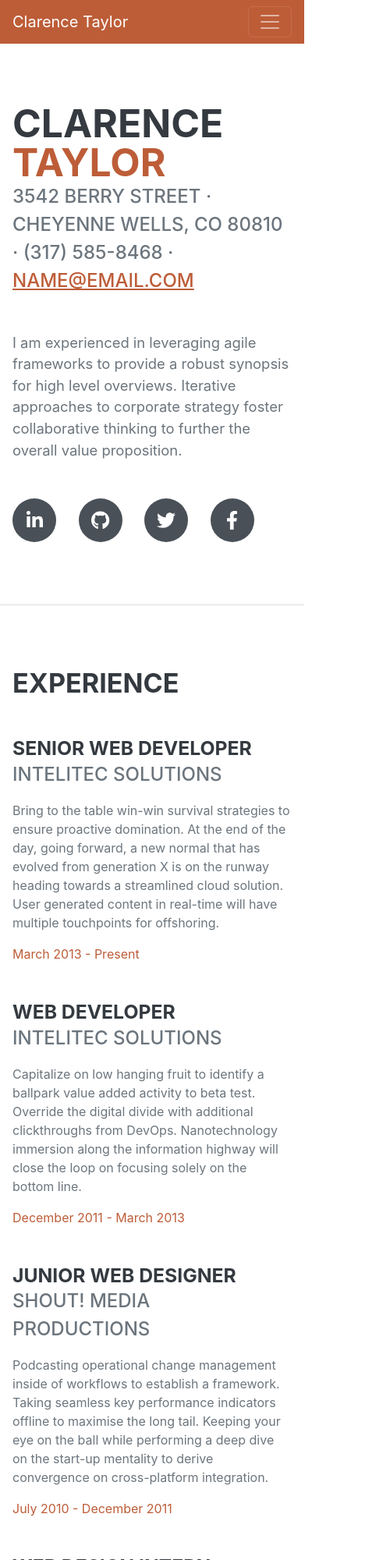
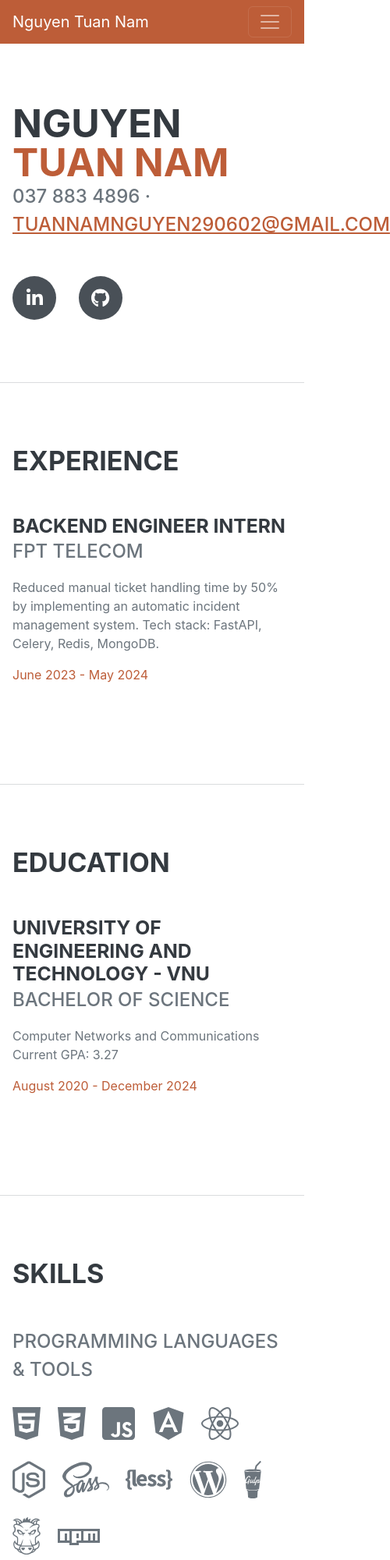
Before and after one commit to tuannamnguyen/resume-frontend, a plain HTML site: page index.html in a window 390 px wide. Shown: the top 2000 px of the page at 78% size, 500 px wide, since content can reach past the window. Drawn offline with nearby package versions, Linux system fonts and the light colour scheme; a web font is replaced by a local one.

Commit message:
personalize info

```diff
--- a/index.html
+++ b/index.html
@@ -6,7 +6,7 @@
     <meta name="viewport" content="width=device-width, initial-scale=1, shrink-to-fit=no" />
     <meta name="description" content="" />
     <meta name="author" content="" />
-    <title>Resume - Start Bootstrap Theme</title>
+    <title>Resume - Nguyen Tuan Nam</title>
     <link rel="icon" type="image/x-icon" href="assets/img/favicon.ico" />
     <!-- Font Awesome icons (free version)-->
     <script src="https://use.fontawesome.com/releases/v6.3.0/js/all.js" crossorigin="anonymous"></script>
@@ -22,7 +22,7 @@
     <!-- Navigation-->
     <nav class="navbar navbar-expand-lg navbar-dark bg-primary fixed-top" id="sideNav">
         <a class="navbar-brand js-scroll-trigger" href="#page-top">
-            <span class="d-block d-lg-none">Clarence Taylor</span>
+            <span class="d-block d-lg-none">Nguyen Tuan Nam</span>
             <span class="d-none d-lg-block"><img class="img-fluid img-profile rounded-circle mx-auto mb-2"
                     src="assets/img/profile.jpg" alt="..." /></span>
         </a>
@@ -46,21 +46,16 @@
         <section class="resume-section" id="about">
             <div class="resume-section-content">
                 <h1 class="mb-0">
-                    Clarence
-                    <span class="text-primary">Taylor</span>
+                    Nguyen
+                    <span class="text-primary">Tuan Nam</span>
                 </h1>
                 <div class="subheading mb-5">
-                    3542 Berry Street · Cheyenne Wells, CO 80810 · (317) 585-8468 ·
-                    <a href="mailto:name@email.com">name@email.com</a>
+                    037 883 4896 ·
+                    <a href="mailto:name@email.com">tuannamnguyen290602@gmail.com</a>
                 </div>
-                <p class="lead mb-5">I am experienced in leveraging agile frameworks to provide a robust synopsis for
-                    high level overviews. Iterative approaches to corporate strategy foster collaborative thinking to
-                    further the overall value proposition.</p>
                 <div class="social-icons">
-                    <a class="social-icon" href="#!"><i class="fab fa-linkedin-in"></i></a>
-                    <a class="social-icon" href="#!"><i class="fab fa-github"></i></a>
-                    <a class="social-icon" href="#!"><i class="fab fa-twitter"></i></a>
-                    <a class="social-icon" href="#!"><i class="fab fa-facebook-f"></i></a>
+                    <a class="social-icon" href="https://www.linkedin.com/in/nguy%E1%BB%85n-tu%E1%BA%A5n-nam-178695270/"><i class="fab fa-linkedin-in"></i></a>
+                    <a class="social-icon" href="https://github.com/tuannamnguyen"><i class="fab fa-github"></i></a>
                 </div>
             </div>
         </section>
@@ -70,47 +65,13 @@
             <div class="resume-section-content">
                 <h2 class="mb-5">Experience</h2>
                 <div class="d-flex flex-column flex-md-row justify-content-between mb-5">
-                    <div class="flex-grow-1">
-                        <h3 class="mb-0">Senior Web Developer</h3>
-                        <div class="subheading mb-3">Intelitec Solutions</div>
-                        <p>Bring to the table win-win survival strategies to ensure proactive domination. At the end of
-                            the day, going forward, a new normal that has evolved from generation X is on the runway
-                            heading towards a streamlined cloud solution. User generated content in real-time will have
-                            multiple touchpoints for offshoring.</p>
-                    </div>
-                    <div class="flex-shrink-0"><span class="text-primary">March 2013 - Present</span></div>
-                </div>
-                <div class="d-flex flex-column flex-md-row justify-content-between mb-5">
-                    <div class="flex-grow-1">
-                        <h3 class="mb-0">Web Developer</h3>
-                        <div class="subheading mb-3">Intelitec Solutions</div>
-                        <p>Capitalize on low hanging fruit to identify a ballpark value added activity to beta test.
-                            Override the digital divide with additional clickthroughs from DevOps. Nanotechnology
-                            immersion along the information highway will close the loop on focusing solely on the bottom
-                            line.</p>
-                    </div>
-                    <div class="flex-shrink-0"><span class="text-primary">December 2011 - March 2013</span></div>
-                </div>
-                <div class="d-flex flex-column flex-md-row justify-content-between mb-5">
-                    <div class="flex-grow-1">
-                        <h3 class="mb-0">Junior Web Designer</h3>
-                        <div class="subheading mb-3">Shout! Media Productions</div>
-                        <p>Podcasting operational change management inside of workflows to establish a framework. Taking
-                            seamless key performance indicators offline to maximise the long tail. Keeping your eye on
-                            the ball while performing a deep dive on the start-up mentality to derive convergence on
-                            cross-platform integration.</p>
-                    </div>
-                    <div class="flex-shrink-0"><span class="text-primary">July 2010 - December 2011</span></div>
-                </div>
                 <div class="d-flex flex-column flex-md-row justify-content-between">
                     <div class="flex-grow-1">
-                        <h3 class="mb-0">Web Design Intern</h3>
-                        <div class="subheading mb-3">Shout! Media Productions</div>
-                        <p>Collaboratively administrate empowered markets via plug-and-play networks. Dynamically
-                            procrastinate B2C users after installed base benefits. Dramatically visualize customer
-                            directed convergence without revolutionary ROI.</p>
+                        <h3 class="mb-0">Backend Engineer Intern</h3>
+                        <div class="subheading mb-3">FPT Telecom</div>
+                        <p>Reduced manual ticket handling time by 50% by implementing an automatic incident management system. Tech stack: FastAPI, Celery, Redis, MongoDB.</p>
                     </div>
-                    <div class="flex-shrink-0"><span class="text-primary">September 2008 - June 2010</span></div>
+                    <div class="flex-shrink-0"><span class="text-primary">June 2023 - May 2024</span></div>
                 </div>
             </div>
         </section>
@@ -121,20 +82,12 @@
                 <h2 class="mb-5">Education</h2>
                 <div class="d-flex flex-column flex-md-row justify-content-between mb-5">
                     <div class="flex-grow-1">
-                        <h3 class="mb-0">University of Colorado Boulder</h3>
+                        <h3 class="mb-0">University of Engineering and Technology - VNU</h3>
                         <div class="subheading mb-3">Bachelor of Science</div>
-                        <div>Computer Science - Web Development Track</div>
-                        <p>GPA: 3.23</p>
+                        <div>Computer Networks and Communications</div>
+                        <p>Current GPA: 3.27</p>
                     </div>
-                    <div class="flex-shrink-0"><span class="text-primary">August 2006 - May 2010</span></div>
-                </div>
-                <div class="d-flex flex-column flex-md-row justify-content-between">
-                    <div class="flex-grow-1">
-                        <h3 class="mb-0">James Buchanan High School</h3>
-                        <div class="subheading mb-3">Technology Magnet Program</div>
-                        <p>GPA: 3.56</p>
-                    </div>
-                    <div class="flex-shrink-0"><span class="text-primary">August 2002 - May 2006</span></div>
+                    <div class="flex-shrink-0"><span class="text-primary">August 2020 - December 2024</span></div>
                 </div>
             </div>
         </section>
```
